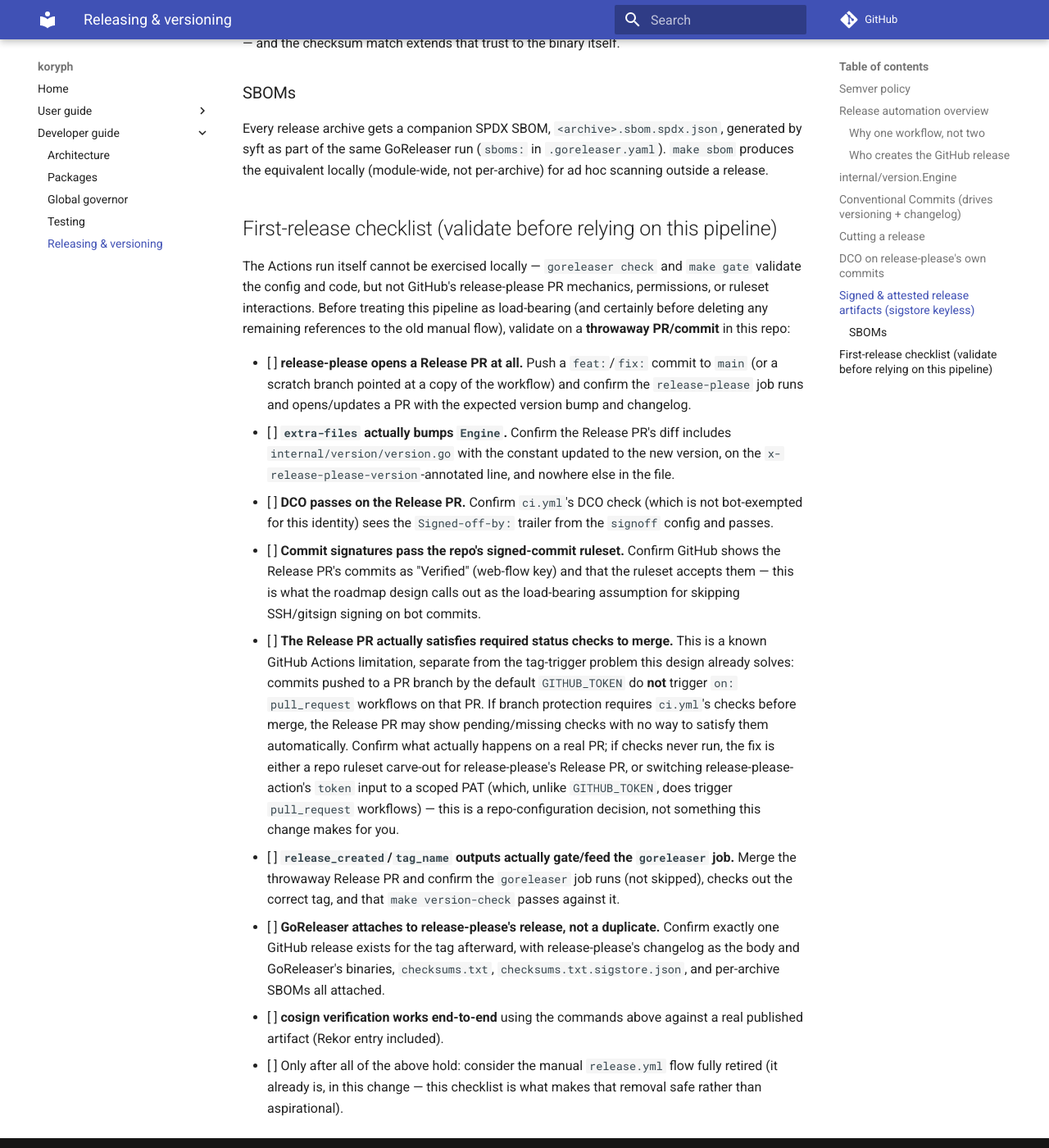
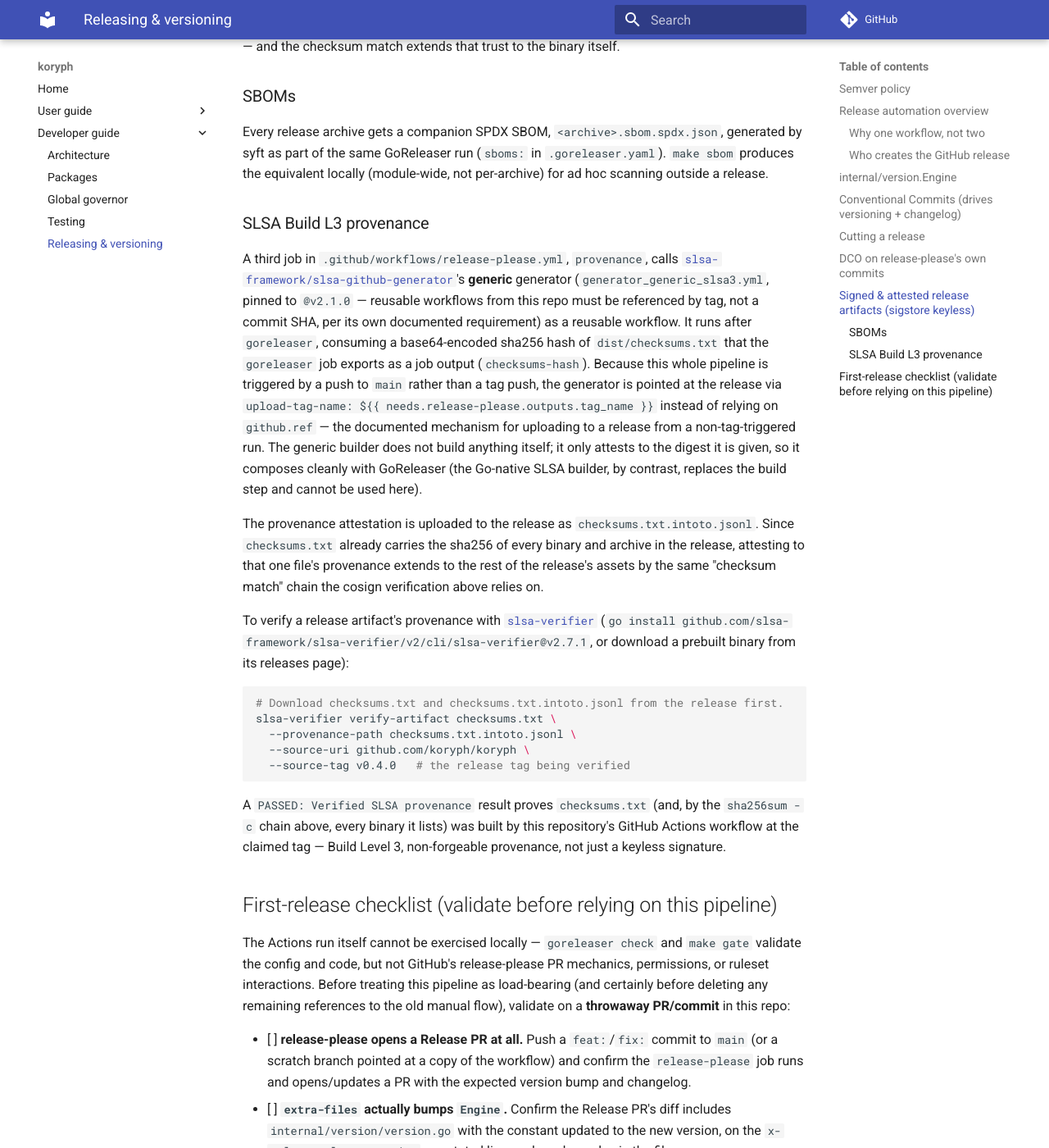
Before and after one commit to koryph/koryph, an MkDocs documentation site: the page built from docs/developer-guide/releasing.md, in a window 1280 px wide and 1400 px high, scrolled down 4036 px. Shown: the whole window at 82% size. Built offline with MkDocs 1.6.1 and Material for MkDocs 9.7.7, drawn with Linux system fonts in a browser that asks for light colours; comment, search, counter and statistics services are not loaded; some of the changed text lies outside the part shown.

Commit message:
ci(release): add SLSA Build L3 provenance job via slsa-github-generator
Add a third job, `provenance`, to release-please.yml after `goreleaser`,
using slsa-framework/slsa-github-generator's generic reusable workflow
(pinned to @v2.1.0 per its tag-only pinning requirement) to attach a
Build L3 attestation covering dist/checksums.txt. It runs in the same
tag-triggered run as GoReleaser (required by GoReleaser >=2.16 immutable
releases) and targets the release via upload-tag-name rather than
github.ref, since this workflow is push-to-main triggered rather than
tag-triggered. Document the slsa-verifier command and add provenance
checks to the first-release checklist in releasing.md.

Signed-off-by: Marshall Cody McCain <cody@mccain.family>

````diff
--- a/docs/developer-guide/releasing.md
+++ b/docs/developer-guide/releasing.md
@@ -30,6 +30,7 @@ sequenceDiagram
     participant RP as release-please
     participant Repo as main branch
     participant GR as GoReleaser (same run)
+    participant SLSA as provenance job (same run)
     Dev->>Repo: merge PRs (Conventional Commits)
     Repo->>RP: push to main
     RP->>RP: compute next version from commits
@@ -40,9 +41,11 @@ sequenceDiagram
     RP-->>GR: release_created=true, tag_name=v<Engine>
     GR->>Repo: checkout tag_name, fetch-depth 0
     GR->>Repo: build, sign, SBOM, attach assets to the release
+    GR-->>SLSA: checksums-hash (base64 sha256 of dist/checksums.txt)
+    SLSA->>Repo: attach checksums.txt.intoto.jsonl to the release
 ```
 
-Both jobs live in one workflow file: `.github/workflows/release-please.yml`.
+All three jobs live in one workflow file: `.github/workflows/release-please.yml`.
 
 ### Why one workflow, not two
 
@@ -128,7 +131,9 @@ commits; release-please's own commits are covered separately below.
    `release_created`) checks out that tag and publishes build artifacts —
    binaries, `checksums.txt`, a cosign `--bundle` signature, and per-archive
    SPDX SBOMs — onto the release release-please just created.
-6. Nothing left to do. Verify the release looks right on the Releases page.
+6. Still in the same run, the `provenance` job attaches a SLSA Build L3
+   attestation (`checksums.txt.intoto.jsonl`) covering `checksums.txt`.
+7. Nothing left to do. Verify the release looks right on the Releases page.
 
 `make release-snapshot` still works locally for a dry run — it forces
 `GORELEASER_CURRENT_TAG` unset, so the version-alignment `before:` hook is
@@ -187,6 +192,48 @@ Every release archive gets a companion SPDX SBOM,
 run (`sboms:` in `.goreleaser.yaml`). `make sbom` produces the equivalent
 locally (module-wide, not per-archive) for ad hoc scanning outside a release.
 
+### SLSA Build L3 provenance
+
+A third job in `.github/workflows/release-please.yml`, `provenance`, calls
+[`slsa-framework/slsa-github-generator`](https://github.com/slsa-framework/slsa-github-generator)'s
+**generic** generator (`generator_generic_slsa3.yml`, pinned to `@v2.1.0` —
+reusable workflows from this repo must be referenced by tag, not a commit
+SHA, per its own documented requirement) as a reusable workflow. It runs
+after `goreleaser`, consuming a base64-encoded sha256 hash of
+`dist/checksums.txt` that the `goreleaser` job exports as a job output
+(`checksums-hash`). Because this whole pipeline is triggered by a push to
+`main` rather than a tag push, the generator is pointed at the release via
+`upload-tag-name: ${{ needs.release-please.outputs.tag_name }}` instead of
+relying on `github.ref` — the documented mechanism for uploading to a
+release from a non-tag-triggered run. The generic builder does not build
+anything itself; it only attests to the digest it is given, so it composes
+cleanly with GoReleaser (the Go-native SLSA builder, by contrast, replaces
+the build step and cannot be used here).
+
+The provenance attestation is uploaded to the release as
+`checksums.txt.intoto.jsonl`. Since `checksums.txt` already carries the
+sha256 of every binary and archive in the release, attesting to that one
+file's provenance extends to the rest of the release's assets by the same
+"checksum match" chain the cosign verification above relies on.
+
+To verify a release artifact's provenance with
+[`slsa-verifier`](https://github.com/slsa-framework/slsa-verifier)
+(`go install github.com/slsa-framework/slsa-verifier/v2/cli/slsa-verifier@v2.7.1`,
+or download a prebuilt binary from its releases page):
+
+```sh
+# Download checksums.txt and checksums.txt.intoto.jsonl from the release first.
+slsa-verifier verify-artifact checksums.txt \
+  --provenance-path checksums.txt.intoto.jsonl \
+  --source-uri github.com/koryph/koryph \
+  --source-tag v0.4.0   # the release tag being verified
+```
+
+A `PASSED: Verified SLSA provenance` result proves `checksums.txt` (and, by
+the `sha256sum -c` chain above, every binary it lists) was built by this
+repository's GitHub Actions workflow at the claimed tag — Build Level 3,
+non-forgeable provenance, not just a keyless signature.
+
 ## First-release checklist (validate before relying on this pipeline)
 
 The Actions run itself cannot be exercised locally — `goreleaser check` and
@@ -235,6 +282,15 @@ this repo:
       all attached.
 - [ ] **cosign verification works end-to-end** using the commands above
       against a real published artifact (Rekor entry included).
+- [ ] **The `provenance` job runs and attaches `checksums.txt.intoto.jsonl`
+      to the same release.** Confirm it is not skipped, that
+      `needs.goreleaser.outputs.checksums-hash` was non-empty going in (i.e.
+      the `dist/checksums.txt` hash step actually ran before it), and that
+      `upload-tag-name` correctly targeted release-please's tag from this
+      push-triggered (not tag-triggered) run.
+- [ ] **`slsa-verifier verify-artifact` passes end-to-end** against
+      `checksums.txt` and its downloaded `checksums.txt.intoto.jsonl` from a
+      real published release, using the command above.
 - [ ] Only after all of the above hold: consider the manual `release.yml`
       flow fully retired (it already is, in this change — this checklist is
       what makes that removal safe rather than aspirational).
````
Also changed, not shown: 1 other file.
